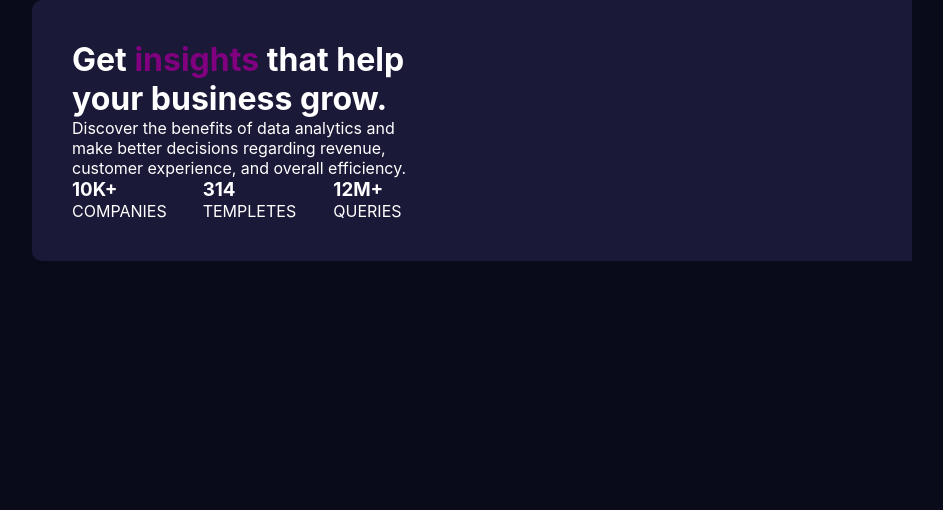
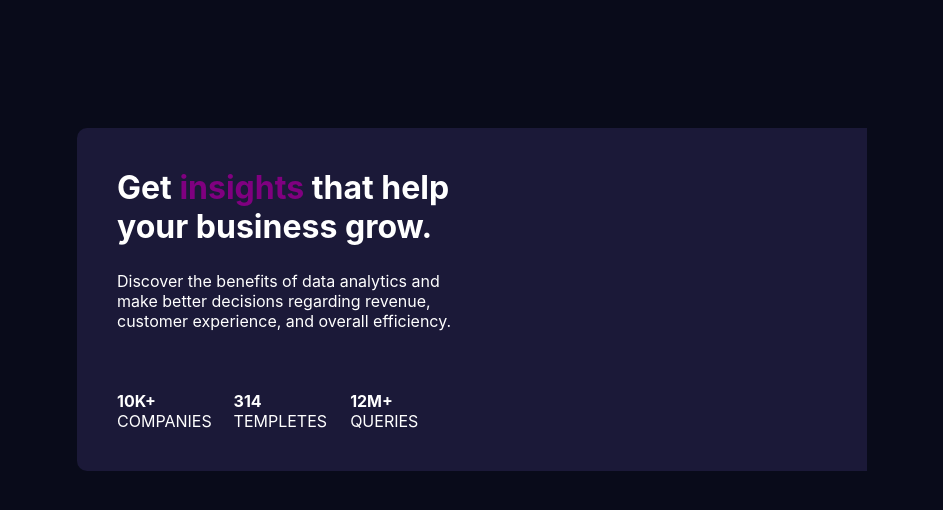
Before and after one commit to cleybsonreis/post, a plain HTML site: page index.html in a window 1280 px wide. Shown: the whole page, without its empty margins (168-1111 px from the left). Drawn offline with Linux system fonts and the light colour scheme.

Commit message:
quase feito

```diff
--- a/style.css
+++ b/style.css
@@ -19,24 +19,31 @@ main{
     border-top-left-radius: 10px;
     border-bottom-left-radius: 10px;
     padding: 40px;
-    max-width: 800px;
+    max-width: 710px;
     margin: auto;
+    position: relative;
+    margin-top: 10%;
+
 }
 main > h1 {
     max-width: 50%;
     margin: 0;
+    margin-bottom: 25px;
 }
 #frase-solta{
     color: purple;
 }
 article > p {
-    max-width: 45%;
+    max-width: 48%;
+    margin-bottom: 60px;
 }
 .info{
     columns: 3;
     margin: 0;
     max-width: 47%;
+
 }
 .info > h3, p{
     margin: 0;
+    font-size: 1em;
 }
```
